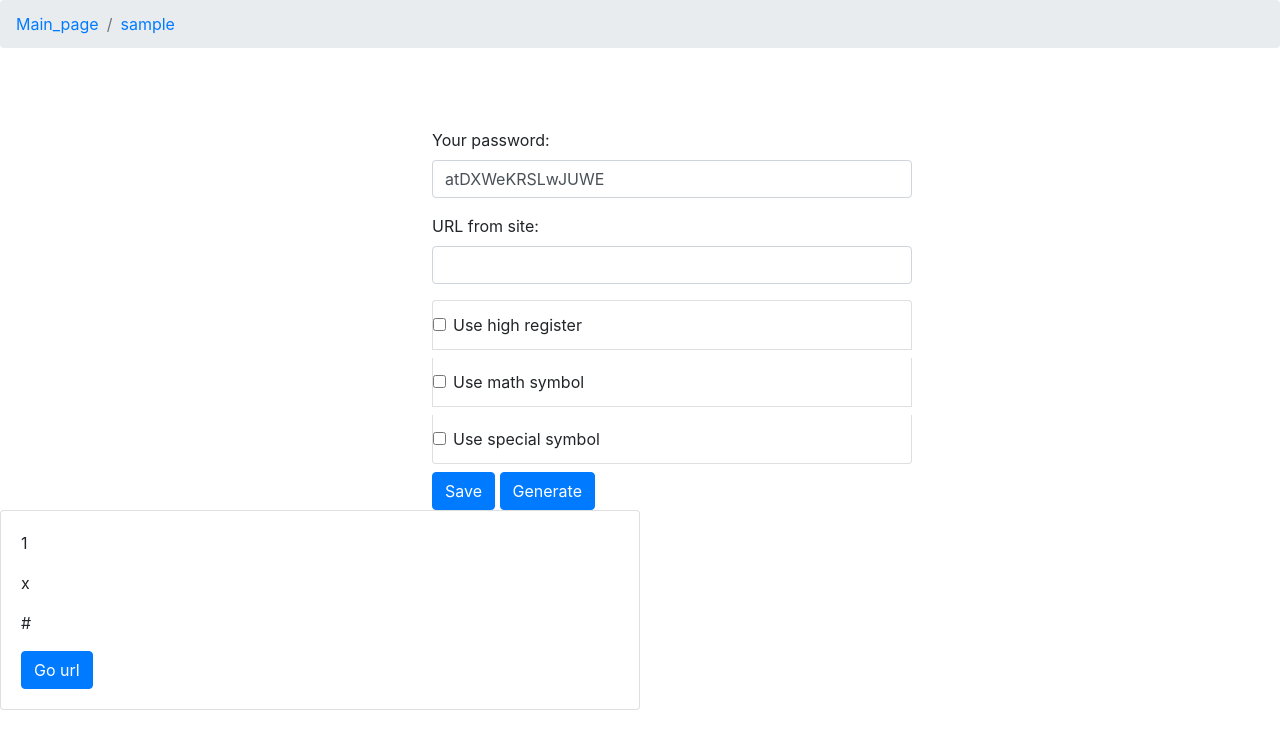
After one commit to krlltch2909/python_Progect, a Django app: a page that uses main/templates/main/password_gen.html in a window 1280 px wide. The commit adds this page. Shown: the top 749 px of the page. Run offline with Django 4.2, Linux system fonts and the light colour scheme; a user stored in the database is signed in; tables that the repository leaves empty hold one stand-in row (values such as "Sample post").

Commit message:
add generation form, and some other functions

```diff
--- a/main/form.py
+++ b/main/form.py
@@ -4,12 +4,15 @@ from .models import User, Password
 from django.core.exceptions import ValidationError
 
 
-class RegistrationForm(forms.Form):
-    login = forms.CharField(max_length=50)
-    password = forms.CharField(max_length=50)
+class RegistrationForm(forms.ModelForm):
+    class Meta:
+        model = User
+        fields = ['login', 'password']
 
-    login.widget.attrs.update({'class': 'form-control'})
-    password.widget.attrs.update({'class': 'form-control'})
+        widgets = {
+            'login': forms.TextInput(attrs={'class': 'form-control'}),
+            'password': forms.TextInput(attrs={'class': 'form-control'})
+        }
 
     def clean_login(self):
         new_login = self.cleaned_data['login']
@@ -19,9 +22,14 @@ class RegistrationForm(forms.Form):
             raise ValidationError('This login has already used')
         return new_login
 
-    def save(self):
-        new_user = User.objects.create(
-            login=self.cleaned_data['login'],
-            password=self.cleaned_data['password']
-        )
-        return new_user
+
+class PasswordForm(forms.ModelForm):
+    class Meta:
+        model = Password
+        fields = ['password', 'user', 'url']
+
+        widgets = {
+            'user': forms.TextInput(attrs={'class': 'form-control'}),
+            'password': forms.TextInput(attrs={'class': 'form-control'}),
+            'url': forms.TextInput(attrs={'class': 'form-control'})
+        }
--- a/main/models.py
+++ b/main/models.py
@@ -8,6 +8,7 @@ class Password(models.Model):
     url = models.CharField(max_length=200, blank=True, db_index=True)
     password = models.CharField(max_length=100, db_index=True)
     user = models.IntegerField(max_length=100, db_index=True)
+    #data = models.DateTimeField(auto_now_add=True)
 
     def __str__(self):
         return self.name
@@ -16,6 +17,7 @@ class Password(models.Model):
 class User(models.Model):
     login = models.CharField(max_length=100, db_index=True, unique=True)
     password = models.CharField(max_length=100, db_index=True)
+    #data = models.DateTimeField(auto_now_add=True)
 
     def __str__(self):
         return self.name
--- a/main/templates/main/accaunt_user.html
+++ b/main/templates/main/accaunt_user.html
@@ -15,6 +15,7 @@
 
 {% block buttons %}
     <a href="{{user.get_absolute_url}}" class="btn btn-danger">generate </a>
+    <a href="{% url 'new_password' login=user.login %}" class="btn btn-danger">generate with save button</a>
 {% endblock %}
 
 {% block accaunt %}
--- a/main/templates/main/base.html
+++ b/main/templates/main/base.html
@@ -22,10 +22,7 @@
         <div>
             <h2> {{ gen }} </h2>
         </div>
-
     </form>
-
-
 
     {% block buttons %}
     {% endblock %}
@@ -55,5 +52,6 @@
             </div>
         </div>
     {% endfor %}
+
 </body>
 </html>
--- /dev/null
+++ b/main/templates/main/password_gen.html
@@ -0,0 +1,68 @@
+{% load static %}
+<!doctype html>
+<html lang="en">
+<head>
+    <meta charset="UTF-8">
+    <meta name="viewport"
+          content="width=device-width, user-scalable=no, initial-scale=1.0, maximum-scale=1.0, minimum-scale=1.0">
+    <meta http-equiv="X-UA-Compatible" content="ie=edge">
+    <link rel="stylesheet" href="{% static 'main/css/registration.css' %}">
+    <link rel="stylesheet" href="https://cdn.jsdelivr.net/npm/bootstrap@4.6.1/dist/css/bootstrap.min.css" integrity="sha384-zCbKRCUGaJDkqS1kPbPd7TveP5iyJE0EjAuZQTgFLD2ylzuqKfdKlfG/eSrtxUkn" crossorigin="anonymous">
+    <title>Generation</title>
+</head>
+<body>
+    <nav aria-label="breadcrumb" id="navigation">
+        <ol class="breadcrumb">
+            <li class="breadcrumb-item" ><a href="{% url 'main_page' %}">Main_page</a></li>
+            <li class="breadcrumb-item" ><a href="{{ user.get_absolute_url }}">{{ user.login }}</a></li>
+        </ol>
+    </nav>
+    <form action="{% url 'new_password' login=user.login %}" method="post">
+        {% csrf_token %}
+        <div class="form-group">
+            <label for="{{ form.password.id_for_label }}">Your password:</label>
+            {{ form.password}}
+        </div>
+        <div class="form-group">
+            <label for="{{ form.password.id_for_label }}">URL from site:</label>
+            {{ form.url}}
+        </div>
+        <div class="form-group" hidden="hidden">
+            <label for="{{ form.user.id_for_label }}">USER:</label>
+            {{ form.user}}
+        </div>
+            <div class="list-group" id="check_group">
+        <label class="list-group-item">
+            <input class="form-check-input me-1" type="checkbox"  value="">
+            Use high register
+        </label>
+        <label class="list-group-item">
+            <input class="form-check-input me-1" type="checkbox"  value="" data-href-template="">
+            Use math symbol
+        </label>
+        <label class="list-group-item">
+            <input class="form-check-input me-1" type="checkbox" value="">
+            Use special symbol
+        </label>
+    </div>
+        <button type="submit" class="btn btn-primary">Save</button>
+         <button type="м" class="btn btn-primary">Generate</button>
+    </form>
+
+
+{% block accaunt %}
+    {% for password in passwords %}
+        <div class="card w-50">
+            <div class="card-body">
+                <p class="card-text">{{ password.user }}</p>
+                <p class="card-text">{{ password.password }}</p>
+                <p class="card-text">{{ password.url }}</p>
+                <a href="{{ password.url }}" class="btn btn-primary"  target="_blank">Go url</a>
+            </div>
+        </div>
+    {% endfor %}
+{% endblock %}
+
+
+</body>
+</html>
--- a/main/urls.py
+++ b/main/urls.py
@@ -4,6 +4,9 @@ from . import views
 
 urlpatterns = [
     path('', views.show, name='main_page'),
-    path('user/registration', views.UserCreate.as_view(), name='registration'),
-    path('user/<str:login>/', views.show_registrated_user, name='user')
+    path('user/registration/', views.UserCreate.as_view(), name='registration'),
+    path('user/generation/', views.PasswordGeneration.as_view(), name='registration1'),
+    path('user/<str:login>/', views.show_registrated_user, name='user'),
+    path('user/password/generate/<str:login>/', views.PasswordGeneration.as_view(), name='new_password'),
+    path('user/login/', views.show_registrated_user, name='log_in'),
 ]
--- a/main/views.py
+++ b/main/views.py
@@ -5,7 +5,8 @@ from main.generate import gen
 from .models import Password, User
 from .user_generator import usr_genert
 from .options import grt_options
-from .form import RegistrationForm
+from .form import RegistrationForm, PasswordForm
+from django.contrib.auth.mixins import LoginRequiredMixin
 
 
 # метод для генерации пароля НЕ авторизированного пользователя
@@ -16,7 +17,9 @@ def show(request):
     except:
         pass
     users = User.objects.all()
+    passwords = Password.objects.all()
     data = {
+        'passwords': passwords,
         'users': users,
         'options': grt_options(),
         'gen': gen(),
@@ -31,7 +34,8 @@ def show_registrated_user(request, login):
     passwords = Password.objects.filter(user=user.id)
     data = {
         'user': user,
-        'gen': usr_genert(user.id),
+        #'gen': usr_genert(user.id),
+        'gen': gen(),
         'options': grt_options(),
         'passwords': passwords
     }
@@ -50,3 +54,26 @@ class UserCreate(View):
             new_user = form.save()
             return redirect(new_user)
         return render(request, 'main/registration.html', context={'form': form})
+
+
+class PasswordGeneration(LoginRequiredMixin, View):
+    def get(self, request, login):
+        user = User.objects.get(login=login)
+        passw = Password(password=gen(), user=user.id, url="")
+        passwords = Password.objects.filter(user=user.id)
+        form = PasswordForm(instance=passw)
+        return render(request, 'main/password_gen.html', context={'form': form,
+                                                                  'user': user,
+                                                                  'passwords': passwords,
+                                                                  'options': grt_options()})
+
+    def post(self, request, login):
+        user = User.objects.get(login=login)
+        form = PasswordForm(request.POST)
+
+        if form.is_valid():
+            form.save()
+            return redirect(user.get_absolute_url())
+            #return render(request, 'main/password_gen.html', context={'form': form, 'user': user})
+        return render(request, 'main/password_gen.html', context={'form': form, 'user': user})
+    raise_exception = True
```
Also changed, not shown: main/templates/main/log_in.html (added, +38 -0 lines), db.sqlite3.
